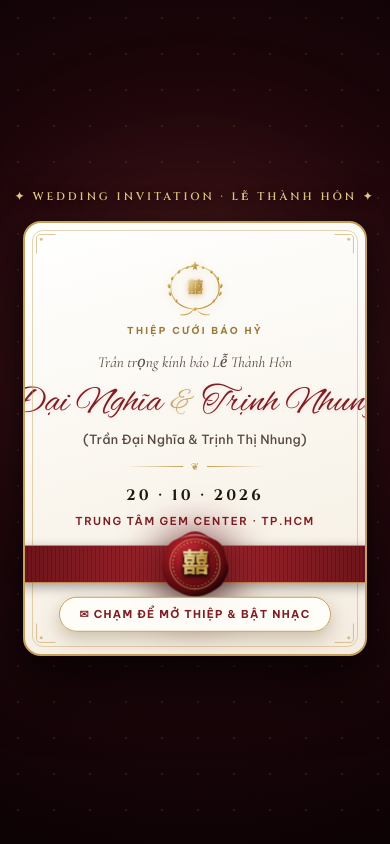
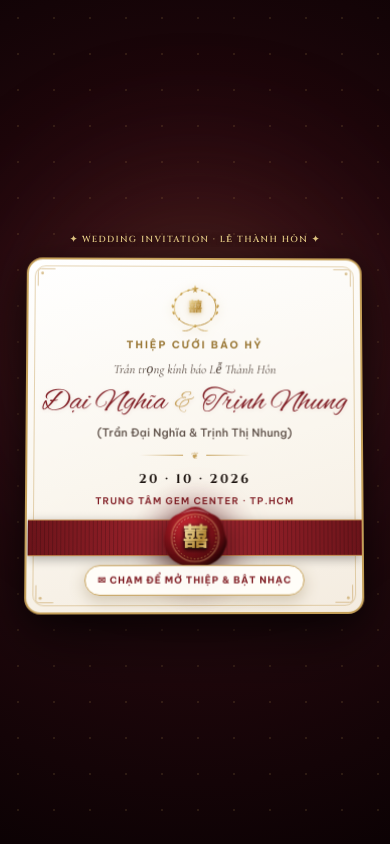
Before and after one commit to johnherry123/Test_06-06-2026, a React (Vite) app: page / in a window 390 px wide. Built offline with nearby package versions, Linux system fonts and the light colour scheme; a web font is replaced by a local one.

Commit message:
fix(mobile): add idle 3D float, touch parallax and fix responsive overflow on small screens

```diff
--- a/src/components/IntroShader.jsx
+++ b/src/components/IntroShader.jsx
@@ -1,10 +1,12 @@
-import { useState, useEffect, useCallback, useMemo } from 'react';
+import { useState, useEffect, useCallback, useMemo, useRef } from 'react';
 import { COUPLE, WEDDING } from '../weddingData';
 
 export default function IntroShader({ onComplete, onStartMusic }) {
   // Phases: 'idle' -> 'opening' -> 'done'
   const [phase, setPhase] = useState('idle');
   const [tilt, setTilt] = useState({ x: 0, y: 0 });
+  const [isInteracting, setIsInteracting] = useState(false);
+  const touchStartRef = useRef({ x: 0, y: 0, time: 0 });
 
   // 24 golden sparks radiating outward when wax seal breaks
   const sparks = useMemo(() => {
@@ -21,25 +23,13 @@ export default function IntroShader({ onComplete, onStartMusic }) {
     });
   }, []);
 
-  // Subtle 3D tilt tracking mouse on desktop before opening
-  const handleMouseMove = useCallback(
-    (e) => {
-      if (phase !== 'idle' || window.innerWidth <= 768) return;
-      const { innerWidth, innerHeight } = window;
-      const x = (e.clientX / innerWidth - 0.5) * 8;
-      const y = (e.clientY / innerHeight - 0.5) * -6;
-      setTilt({ x: y, y: x });
-    },
-    [phase]
-  );
-
   const startOpening = useCallback(() => {
     if (phase !== 'idle') return;
 
     // Immediately trigger music on user interaction
     onStartMusic?.();
 
-    // Trigger instant opening motion
+    // Trigger opening motion
     setPhase('opening');
 
     // Smoothly hand off to main wedding page during the cinematic zoom
@@ -60,6 +50,87 @@ export default function IntroShader({ onComplete, onStartMusic }) {
     }
   }, [phase, startOpening]);
 
+  // Desktop Mouse Move Tracking
+  const handleMouseMove = useCallback(
+    (e) => {
+      if (phase !== 'idle') return;
+      setIsInteracting(true);
+      const { innerWidth, innerHeight } = window;
+      const x = (e.clientX / innerWidth - 0.5) * 14;
+      const y = (e.clientY / innerHeight - 0.5) * -12;
+      setTilt({ x: y, y: x });
+    },
+    [phase]
+  );
+
+  const handleMouseLeave = useCallback(() => {
+    if (phase === 'idle') {
+      setIsInteracting(false);
+      setTilt({ x: 0, y: 0 });
+    }
+  }, [phase]);
+
+  // Mobile Touch Drag Parallax Tracking
+  const handleTouchStart = useCallback(
+    (e) => {
+      if (phase !== 'idle' || !e.touches?.[0]) return;
+      const touch = e.touches[0];
+      touchStartRef.current = { x: touch.clientX, y: touch.clientY, time: Date.now() };
+      setIsInteracting(true);
+    },
+    [phase]
+  );
+
+  const handleTouchMove = useCallback(
+    (e) => {
+      if (phase !== 'idle' || !e.touches?.[0]) return;
+      const touch = e.touches[0];
+      const { innerWidth, innerHeight } = window;
+      const x = (touch.clientX / innerWidth - 0.5) * 18;
+      const y = (touch.clientY / innerHeight - 0.5) * -16;
+      setTilt({ x: y, y: x });
+    },
+    [phase]
+  );
+
+  const handleTouchEnd = useCallback(
+    (e) => {
+      const start = touchStartRef.current;
+      const touch = e.changedTouches?.[0];
+      setIsInteracting(false);
+
+      // Check if user did a quick tap (< 300ms, < 15px movement) -> open card
+      if (touch && start.time) {
+        const dx = Math.abs(touch.clientX - start.x);
+        const dy = Math.abs(touch.clientY - start.y);
+        const dt = Date.now() - start.time;
+        if (dt < 300 && dx < 15 && dy < 15) {
+          handleCardClick();
+          return;
+        }
+      }
+
+      // Smoothly spring back toward neutral ambient float
+      setTilt({ x: 0, y: 0 });
+    },
+    [phase, handleCardClick]
+  );
+
+  // Mobile Device Orientation (Gyroscope)
+  useEffect(() => {
+    if (phase !== 'idle') return;
+    const handleOrientation = (e) => {
+      if (isInteracting) return; // Touch takes priority when active
+      if (e.gamma == null || e.beta == null) return;
+      const tiltY = Math.max(-14, Math.min(14, e.gamma * 0.35));
+      const tiltX = Math.max(-12, Math.min(12, (e.beta - 45) * -0.28));
+      setTilt({ x: tiltX, y: tiltY });
+    };
+
+    window.addEventListener('deviceorientation', handleOrientation, { passive: true });
+    return () => window.removeEventListener('deviceorientation', handleOrientation);
+  }, [phase, isInteracting]);
+
   useEffect(() => {
     const handleKeyDown = (e) => {
       if (e.key === 'Enter' || e.key === ' ') {
@@ -78,6 +149,11 @@ export default function IntroShader({ onComplete, onStartMusic }) {
       role="dialog"
       aria-label={`Thiệp cưới ${COUPLE.groom.firstName} & ${COUPLE.bride.firstName} — Chạm để mở thiệp`}
       onMouseMove={handleMouseMove}
+      onMouseLeave={handleMouseLeave}
+      onTouchStart={handleTouchStart}
+      onTouchMove={handleTouchMove}
+      onTouchEnd={handleTouchEnd}
+      onTouchCancel={handleTouchEnd}
       onClick={handleCardClick}
       style={{
         position: 'fixed',
@@ -92,9 +168,10 @@ export default function IntroShader({ onComplete, onStartMusic }) {
         userSelect: 'none',
         overflow: 'hidden',
         cursor: 'pointer',
-        perspective: '1400px',
-        padding: '12px',
+        perspective: '1200px',
+        padding: 'clamp(8px, 1.5vh, 16px)',
         boxSizing: 'border-box',
+        touchAction: 'none',
         opacity: isOpen ? 0 : 1,
         transition: isOpen ? 'opacity 0.65s cubic-bezier(0.22, 1, 0.36, 1) 0.1s' : 'none',
       }}
@@ -130,45 +207,64 @@ export default function IntroShader({ onComplete, onStartMusic }) {
       {/* ── TOP HEADER CALLOUT ── */}
       <div
         style={{
-          marginBottom: 'clamp(8px, 1.8vh, 16px)',
+          marginBottom: 'clamp(6px, 1.2vh, 12px)',
           textAlign: 'center',
           transition: 'all 0.4s ease',
           opacity: phase === 'idle' ? 1 : 0,
           transform: phase === 'idle' ? 'translateY(0)' : 'translateY(-10px)',
+          maxWidth: 'calc(100vw - 28px)',
+          padding: '0 8px',
+          boxSizing: 'border-box',
+          flexShrink: 0,
         }}
       >
         <p
           style={{
             fontFamily: "'Cinzel', serif",
-            fontSize: 'clamp(0.68rem, 1.8vw, 0.82rem)',
-            letterSpacing: '0.28em',
+            fontSize: 'clamp(0.55rem, 2.2vw, 0.72rem)',
+            letterSpacing: 'clamp(0.08em, 0.35vw, 0.16em)',
             color: '#E6CA85',
             textTransform: 'uppercase',
             margin: 0,
             textShadow: '0 2px 10px rgba(0, 0, 0, 0.7)',
             fontWeight: 600,
+            whiteSpace: 'nowrap',
+            overflow: 'hidden',
+            textOverflow: 'ellipsis',
           }}
         >
           ✦ Wedding Invitation · Lễ Thành Hôn ✦
         </p>
       </div>
 
-      {/* ── 3D LUXURY INVITATION FOLIO CARD ── */}
+      {/* ── 3D LUXURY INVITATION FOLIO CARD (Interaction Tilt Wrapper) ── */}
       <div
         style={{
           position: 'relative',
-          width: 'min(350px, 88vw)',
+          width: 'min(336px, 86vw)',
+          maxHeight: 'calc(100dvh - 30px)',
           transformStyle: 'preserve-3d',
           transform: isOpen
             ? 'scale(1.18) translateZ(80px)'
-            : phase === 'idle'
-            ? `rotateX(${tilt.x}deg) rotateY(${tilt.y}deg) scale(1)`
-            : 'scale(1)',
+            : `rotateX(${tilt.x}deg) rotateY(${tilt.y}deg)`,
           transition: isOpen
             ? 'transform 0.75s cubic-bezier(0.22, 1, 0.36, 1)'
-            : phase === 'idle'
-            ? 'transform 0.15s ease-out'
-            : 'transform 0.4s ease',
+            : isInteracting
+            ? 'none'
+            : 'transform 0.28s ease-out',
+        }}
+      >
+        {/* Ambient 3D Floating Sub-wrapper (Ensures tactile 3D floating presence on mobile before interaction) */}
+        <div
+          style={{
+            position: 'relative',
+            width: '100%',
+            transformStyle: 'preserve-3d',
+            animation: isOpen
+              ? 'none'
+              : isInteracting
+              ? 'none'
+              : 'luxuryCardFloat3D 6.5s ease-in-out infinite',
           }}
         >
           {/* MAIN LUXURY INVITATION CARD (Pearl Ivory with Double Gold Foil Borders) */}
@@ -178,12 +274,12 @@ export default function IntroShader({ onComplete, onStartMusic }) {
               width: '100%',
               backgroundColor: '#FFFDF9',
               background: 'linear-gradient(165deg, #FFFFFF 0%, #FAF6EE 55%, #F4ECE0 100%)',
-            borderRadius: '18px',
+              borderRadius: '16px',
               border: '2px solid #C5A059',
               boxShadow: isOpen
                 ? '0 30px 80px rgba(0, 0, 0, 0.65), 0 0 45px rgba(197, 160, 89, 0.45)'
-              : '0 25px 65px rgba(0, 0, 0, 0.60), 0 8px 25px rgba(0, 0, 0, 0.35)',
-            padding: 'clamp(26px, 3.8vh, 34px) clamp(16px, 4vw, 24px) clamp(18px, 2.6vh, 24px)',
+                : '0 22px 60px rgba(0, 0, 0, 0.60), 0 8px 24px rgba(0, 0, 0, 0.35)',
+              padding: 'clamp(14px, 2.4vh, 26px) clamp(14px, 3.8vw, 22px) clamp(12px, 1.8vh, 18px)',
               boxSizing: 'border-box',
               textAlign: 'center',
               display: 'flex',
@@ -196,7 +292,7 @@ export default function IntroShader({ onComplete, onStartMusic }) {
             <div
               style={{
                 position: 'absolute',
-              inset: '7px',
+                inset: '6px',
                 border: '1px solid rgba(197, 160, 89, 0.45)',
                 borderRadius: '11px',
                 pointerEvents: 'none',
@@ -205,41 +301,41 @@ export default function IntroShader({ onComplete, onStartMusic }) {
 
             {/* Corner Floral Ornaments (SVG) */}
             <svg
-            width="22"
-            height="22"
+              width="20"
+              height="20"
               viewBox="0 0 28 28"
               fill="none"
-            style={{ position: 'absolute', top: '10px', left: '10px', opacity: 0.65 }}
+              style={{ position: 'absolute', top: '8px', left: '8px', opacity: 0.65 }}
             >
               <path d="M2 26V6C2 3.79086 3.79086 2 6 2H26" stroke="#C5A059" strokeWidth="1.2" />
               <circle cx="8" cy="8" r="2" fill="#C5A059" />
             </svg>
             <svg
-            width="22"
-            height="22"
+              width="20"
+              height="20"
               viewBox="0 0 28 28"
               fill="none"
-            style={{ position: 'absolute', top: '10px', right: '10px', opacity: 0.65 }}
+              style={{ position: 'absolute', top: '8px', right: '8px', opacity: 0.65 }}
             >
               <path d="M26 26V6C26 3.79086 24.2091 2 22 2H2" stroke="#C5A059" strokeWidth="1.2" />
               <circle cx="20" cy="8" r="2" fill="#C5A059" />
             </svg>
             <svg
-            width="22"
-            height="22"
+              width="20"
+              height="20"
               viewBox="0 0 28 28"
               fill="none"
-            style={{ position: 'absolute', bottom: '10px', left: '10px', opacity: 0.65 }}
+              style={{ position: 'absolute', bottom: '8px', left: '8px', opacity: 0.65 }}
             >
               <path d="M2 2V22C2 24.2091 3.79086 26 6 26H26" stroke="#C5A059" strokeWidth="1.2" />
               <circle cx="8" cy="20" r="2" fill="#C5A059" />
             </svg>
             <svg
-            width="22"
-            height="22"
+              width="20"
+              height="20"
               viewBox="0 0 28 28"
               fill="none"
-            style={{ position: 'absolute', bottom: '10px', right: '10px', opacity: 0.65 }}
+              style={{ position: 'absolute', bottom: '8px', right: '8px', opacity: 0.65 }}
             >
               <path d="M26 2V22C26 24.2091 24.2091 26 22 26H2" stroke="#C5A059" strokeWidth="1.2" />
               <circle cx="20" cy="20" r="2" fill="#C5A059" />
@@ -265,11 +361,14 @@ export default function IntroShader({ onComplete, onStartMusic }) {
             <div style={{ display: 'flex', flexDirection: 'column', alignItems: 'center' }}>
               {/* Royal Wedding Crest SVG (Complete Oval Laurel Wreath with Song Hỷ 囍) */}
               <svg
-              width="72"
-              height="64"
+                style={{
+                  width: 'clamp(48px, 7.5vh, 62px)',
+                  height: 'clamp(42px, 6.8vh, 55px)',
+                  filter: 'drop-shadow(0 2px 5px rgba(197, 160, 89, 0.35))',
+                  flexShrink: 0,
+                }}
                 viewBox="0 0 100 90"
                 fill="none"
-              style={{ filter: 'drop-shadow(0 2px 5px rgba(197, 160, 89, 0.35))' }}
               >
                 <defs>
                   <linearGradient id="crestGold" x1="0%" y1="0%" x2="100%" y2="100%">
@@ -353,12 +452,12 @@ export default function IntroShader({ onComplete, onStartMusic }) {
               <p
                 style={{
                   fontFamily: "'Be Vietnam Pro', sans-serif",
-                fontSize: 'clamp(0.60rem, 1.4vw, 0.68rem)',
+                  fontSize: 'clamp(0.54rem, 1.2vh, 0.64rem)',
                   fontWeight: 700,
-                letterSpacing: '0.24em',
+                  letterSpacing: '0.20em',
                   textTransform: 'uppercase',
                   color: '#9A7836',
-                margin: '4px 0 0 0',
+                  margin: '2px 0 0 0',
                 }}
               >
                 Thiệp Cưới Báo Hỷ
@@ -368,10 +467,10 @@ export default function IntroShader({ onComplete, onStartMusic }) {
               <p
                 style={{
                   fontFamily: "'Cormorant Garamond', Georgia, serif",
-                fontSize: 'clamp(0.92rem, 1.8vh, 1.05rem)',
+                  fontSize: 'clamp(0.78rem, 1.5vh, 0.92rem)',
                   fontStyle: 'italic',
                   color: '#584A42',
-                margin: '10px 0 6px 0',
+                  margin: 'clamp(3px, 0.7vh, 7px) 0 clamp(2px, 0.5vh, 4px) 0',
                 }}
               >
                 Trân trọng kính báo Lễ Thành Hôn
@@ -379,14 +478,14 @@ export default function IntroShader({ onComplete, onStartMusic }) {
             </div>
 
             {/* ── SECTION 2: COUPLE NAMES & EVENT INFO ── */}
-          <div style={{ width: '100%', marginBottom: '14px' }}>
+            <div style={{ width: '100%', marginBottom: 'clamp(6px, 1.2vh, 12px)' }}>
               <h1
                 style={{
                   fontFamily: "'Alex Brush', cursive",
-                fontSize: 'clamp(1.95rem, 4.4vh, 2.55rem)',
+                  fontSize: 'clamp(1.65rem, 3.6vh, 2.3rem)',
                   color: '#801D24',
-                lineHeight: 1.2,
-                margin: '0 0 3px 0',
+                  lineHeight: 1.18,
+                  margin: '0 0 2px 0',
                   fontWeight: 400,
                   textShadow: '0 1px 4px rgba(128, 29, 36, 0.12)',
                   display: 'flex',
@@ -404,11 +503,12 @@ export default function IntroShader({ onComplete, onStartMusic }) {
               <p
                 style={{
                   fontFamily: "'Be Vietnam Pro', sans-serif",
-                fontSize: 'clamp(0.74rem, 1.5vh, 0.84rem)',
+                  fontSize: 'clamp(0.65rem, 1.3vh, 0.76rem)',
                   fontWeight: 500,
                   color: '#584A42',
                   letterSpacing: '0.02em',
-                margin: '0 0 8px 0',
+                  margin: '0 0 clamp(3px, 0.7vh, 6px) 0',
+                  whiteSpace: 'nowrap',
                 }}
               >
                 ({COUPLE.groom.fullName} &amp; {COUPLE.bride.fullName})
@@ -421,12 +521,12 @@ export default function IntroShader({ onComplete, onStartMusic }) {
                   alignItems: 'center',
                   justifyContent: 'center',
                   gap: '8px',
-                width: '140px',
-                margin: '0 auto 8px',
+                  width: 'clamp(110px, 25vw, 136px)',
+                  margin: '0 auto clamp(3px, 0.7vh, 6px)',
                 }}
               >
                 <span style={{ flex: 1, height: '1px', background: 'linear-gradient(to right, transparent, #C5A059)' }} />
-              <span style={{ color: '#C5A059', fontSize: '10px' }}>❦</span>
+                <span style={{ color: '#C5A059', fontSize: '9px' }}>❦</span>
                 <span style={{ flex: 1, height: '1px', background: 'linear-gradient(to left, transparent, #C5A059)' }} />
               </div>
 
@@ -435,11 +535,11 @@ export default function IntroShader({ onComplete, onStartMusic }) {
                 <p
                   style={{
                     fontFamily: "'Cinzel', serif",
-                  fontSize: 'clamp(0.86rem, 1.8vh, 0.98rem)',
+                    fontSize: 'clamp(0.76rem, 1.5vh, 0.90rem)',
                     fontWeight: 700,
-                  letterSpacing: '0.20em',
+                    letterSpacing: '0.18em',
                     color: '#1E1612',
-                  margin: '0 0 3px 0',
+                    margin: '0 0 2px 0',
                   }}
                 >
                   20 · 10 · 2026
@@ -448,9 +548,9 @@ export default function IntroShader({ onComplete, onStartMusic }) {
                 <p
                   style={{
                     fontFamily: "'Be Vietnam Pro', sans-serif",
-                  fontSize: 'clamp(0.62rem, 1.3vh, 0.70rem)',
+                    fontSize: 'clamp(0.55rem, 1.1vh, 0.64rem)',
                     fontWeight: 600,
-                  letterSpacing: '0.14em',
+                    letterSpacing: '0.12em',
                     textTransform: 'uppercase',
                     color: '#801D24',
                     margin: 0,
@@ -474,16 +574,16 @@ export default function IntroShader({ onComplete, onStartMusic }) {
               {/* Edge-to-Edge Silk Ribbon */}
               <div
                 style={{
-                width: 'calc(100% + 44px)',
-                margin: '0 -22px',
-                height: '38px',
+                  width: 'calc(100% + 28px)',
+                  margin: '0 -14px',
+                  height: 'clamp(30px, 4.4vh, 36px)',
                   display: 'flex',
                   alignItems: 'center',
                   justifyContent: 'center',
                   position: 'relative',
                   background:
                     'linear-gradient(90deg, #6B141A 0%, #8A1D25 25%, #A82C35 50%, #8A1D25 75%, #6B141A 100%)',
-                boxShadow: '0 4px 12px rgba(0, 0, 0, 0.35)',
+                  boxShadow: '0 3px 10px rgba(0, 0, 0, 0.30)',
                   borderTop: '1px solid rgba(225, 185, 100, 0.7)',
                   borderBottom: '1px solid rgba(225, 185, 100, 0.7)',
                   opacity: isOpen ? 0 : 1,
@@ -491,7 +591,7 @@ export default function IntroShader({ onComplete, onStartMusic }) {
                   transition: 'all 0.4s ease',
                 }}
               >
-              {/* Subtle Ribbon Texture Lines */}
+                {/* Ribbon Texture Lines */}
                 <div
                   style={{
                     position: 'absolute',
@@ -542,8 +642,8 @@ export default function IntroShader({ onComplete, onStartMusic }) {
                     }}
                     style={{
                       position: 'relative',
-                    width: '68px',
-                    height: '68px',
+                      width: 'clamp(54px, 8.2vh, 64px)',
+                      height: 'clamp(54px, 8.2vh, 64px)',
                       border: 'none',
                       background: 'transparent',
                       cursor: 'pointer',
@@ -553,13 +653,12 @@ export default function IntroShader({ onComplete, onStartMusic }) {
                       opacity: isOpen ? 0 : 1,
                       transition: 'transform 0.4s cubic-bezier(0.16, 1, 0.3, 1), opacity 0.35s ease',
                       filter:
-                      'drop-shadow(0 8px 20px rgba(0, 0, 0, 0.75)) drop-shadow(0 0 16px rgba(180, 30, 40, 0.45))',
+                        'drop-shadow(0 6px 16px rgba(0, 0, 0, 0.70)) drop-shadow(0 0 14px rgba(180, 30, 40, 0.40))',
                       animation: phase === 'idle' ? 'waxSealPulse 3s ease-in-out infinite' : 'none',
                     }}
                   >
                     <svg
-                    width="68"
-                    height="68"
+                      style={{ width: '100%', height: '100%' }}
                       viewBox="0 0 100 100"
                       fill="none"
                       xmlns="http://www.w3.org/2000/svg"
@@ -643,12 +742,12 @@ export default function IntroShader({ onComplete, onStartMusic }) {
                   startOpening();
                 }}
                 style={{
-                marginTop: 'clamp(10px, 1.8vh, 16px)',
-                padding: '7px 20px',
+                  marginTop: 'clamp(7px, 1.2vh, 12px)',
+                  padding: 'clamp(4px, 0.8vh, 6px) clamp(12px, 3vw, 18px)',
                   borderRadius: '999px',
                   background: 'rgba(255, 253, 249, 0.96)',
-                border: '1.5px solid #C5A059',
-                boxShadow: '0 4px 16px rgba(0, 0, 0, 0.35)',
+                  border: '1.2px solid #C5A059',
+                  boxShadow: '0 3px 12px rgba(0, 0, 0, 0.28)',
                   opacity: phase === 'idle' ? 1 : 0,
                   transform: phase === 'idle' ? 'translateY(0)' : 'translateY(6px)',
                   transition: 'all 0.35s ease',
@@ -660,14 +759,14 @@ export default function IntroShader({ onComplete, onStartMusic }) {
                 <span
                   style={{
                     fontFamily: "'Be Vietnam Pro', sans-serif",
-                  fontSize: 'clamp(0.62rem, 1.3vh, 0.68rem)',
+                    fontSize: 'clamp(0.55rem, 1.1vh, 0.64rem)',
                     fontWeight: 700,
-                  letterSpacing: '0.12em',
+                    letterSpacing: '0.10em',
                     textTransform: 'uppercase',
                     color: '#801D24',
                     display: 'flex',
                     alignItems: 'center',
-                  gap: '6px',
+                    gap: '5px',
                   }}
                 >
                   ✉ Chạm để mở thiệp &amp; bật nhạc
@@ -676,27 +775,45 @@ export default function IntroShader({ onComplete, onStartMusic }) {
             </div>
           </div>
         </div>
+      </div>
 
       {/* ── GLOBAL LUXURY KEYFRAME ANIMATIONS ── */}
       <style>{`
+        @keyframes luxuryCardFloat3D {
+          0% {
+            transform: rotateX(4deg) rotateY(-5deg) translateZ(6px);
+          }
+          25% {
+            transform: rotateX(-3deg) rotateY(-4deg) translateZ(10px);
+          }
+          50% {
+            transform: rotateX(-4deg) rotateY(5deg) translateZ(6px);
+          }
+          75% {
+            transform: rotateX(3deg) rotateY(3.5deg) translateZ(10px);
+          }
+          100% {
+            transform: rotateX(4deg) rotateY(-5deg) translateZ(6px);
+          }
+        }
         @keyframes waxSealPulse {
           0%, 100% {
             transform: scale(1);
-            filter: drop-shadow(0 8px 20px rgba(0, 0, 0, 0.75)) drop-shadow(0 0 16px rgba(180, 30, 40, 0.35));
+            filter: drop-shadow(0 6px 16px rgba(0, 0, 0, 0.70)) drop-shadow(0 0 14px rgba(180, 30, 40, 0.35));
           }
           50% {
-            transform: scale(1.08);
-            filter: drop-shadow(0 12px 28px rgba(0, 0, 0, 0.85)) drop-shadow(0 0 24px rgba(220, 50, 60, 0.65));
+            transform: scale(1.06);
+            filter: drop-shadow(0 10px 22px rgba(0, 0, 0, 0.80)) drop-shadow(0 0 20px rgba(220, 50, 60, 0.60));
           }
         }
         @keyframes pillPulse {
           0%, 100% {
             transform: translateY(0);
-            box-shadow: 0 4px 16px rgba(0, 0, 0, 0.35);
+            box-shadow: 0 3px 12px rgba(0, 0, 0, 0.28);
           }
           50% {
             transform: translateY(-2px);
-            box-shadow: 0 8px 20px rgba(197, 160, 89, 0.35);
+            box-shadow: 0 6px 16px rgba(197, 160, 89, 0.32);
           }
         }
         @keyframes cardShimmer {
```
Lines whose indentation alone changed are shown as unchanged.
